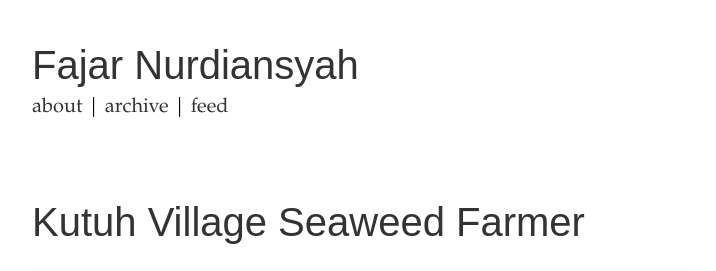
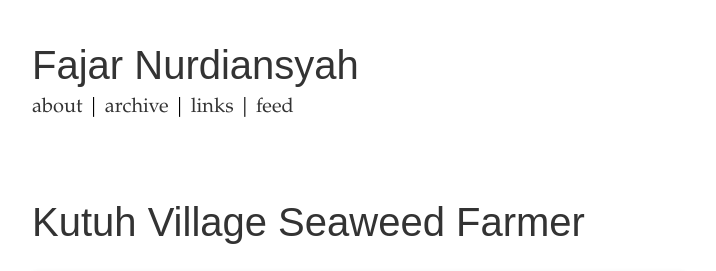
Before and after one commit to fajarnurdiansyah/fajarnurdiansyah.github.com, a Jekyll site: the page built from index.html, in a window 1280 px wide and 900 px high. Shown: the top 271 px of the window, without its empty margins (282-998 px from the left). Built offline with Jekyll 4.4.1, drawn with Linux system fonts in a browser that asks for light colours; some web fonts are replaced; Markdown is read by kramdown in place of the engine named in the settings.

Commit message:
separate blog and links archive

```diff
--- a/_layouts/default.html
+++ b/_layouts/default.html
@@ -25,6 +25,7 @@
 			<!--A programmer’s thoughts on food, photography, and tech stuff.-->
 			<a href="/about">about</a> |
 			<a href="/archive">archive</a> |
+			<a href="/links">links</a> |
 			<a href="/feed">feed</a>
 		</div>
 		<div id="posts">
--- a/archive.html
+++ b/archive.html
@@ -8,12 +8,14 @@
 {% for post in site.posts %}
     <div>
 		<div>
+		{% if post.link == null %}
 			{{post.date | date: "%Y-%m-%d"}} &nbsp; &nbsp;<h3 style="display:inline;">{% if post.link %}<a href="{{post.link}}">→</a>{% endif %}<a href="{{post.url}}">{{ post.title }}</a></h3>
 			{% if post.intro %}
 			<div style="padding-left:112px; font-size: 80%;">
 			{{post.intro}}
 			</div>
 			{% endif %}
+		{% endif %}
 		</div>
 	</div>
 {% endfor %}
--- a/links/index.html
+++ b/links/index.html
@@ -1,19 +1,20 @@
 ---
 layout: default
 title: Fajar Nurdiansyah
-permalink: /archive/
 ---
 
-<h1>Archive</h1>
+<h1>Links Archive</h1>
 {% for post in site.posts %}
     <div>
 		<div>
+		{% if post.link %}
 			{{post.date | date: "%Y-%m-%d"}} &nbsp; &nbsp;<h3 style="display:inline;">{% if post.link %}<a href="{{post.link}}">→</a>{% endif %}<a href="{{post.url}}">{{ post.title }}</a></h3>
 			{% if post.intro %}
 			<div style="padding-left:112px; font-size: 80%;">
 			{{post.intro}}
 			</div>
 			{% endif %}
+		{% endif %}
 		</div>
 	</div>
 {% endfor %}
```
